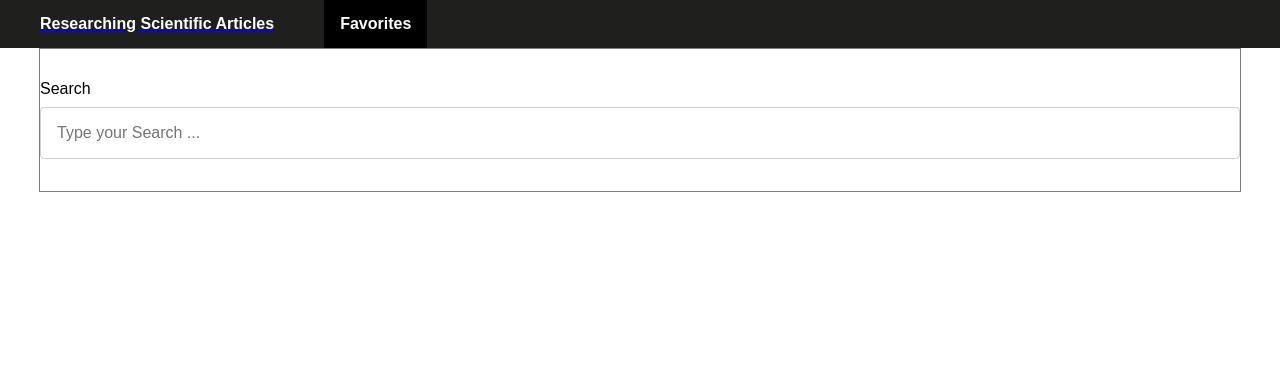
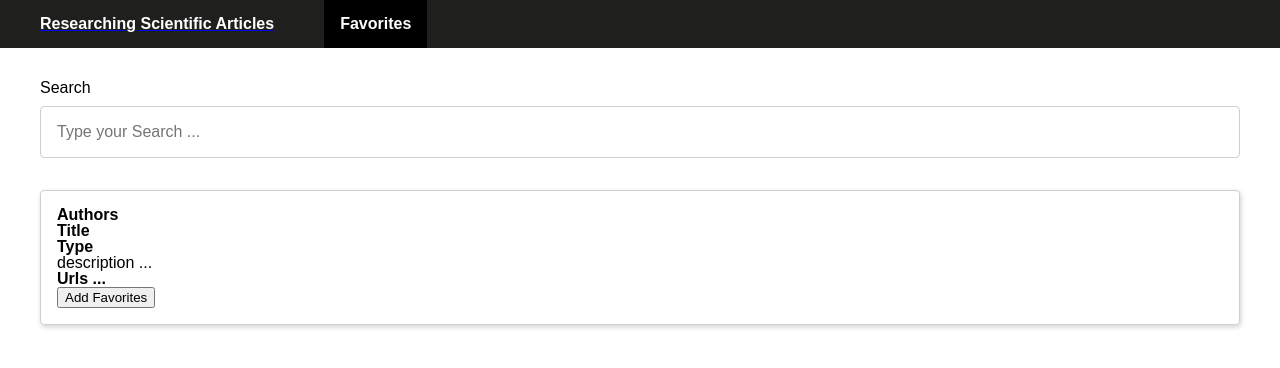
Before and after one commit to luanribeiros/search-scientific-articles, a React app: page / in a window 1280 px wide. Shown: the top 368 px of the page. Built offline with nearby package versions, Linux system fonts and the light colour scheme.

Commit message:
Creating article box component
Creating articles component and importing to the home page

```diff
--- a/src/app.jsx
+++ b/src/app.jsx
@@ -2,11 +2,13 @@ import React from 'react';
 
 import Layout from './components/Layout';
 import SearchArticle from './components/SearchArticle';
+import ArticleBox from './components/ArticleBox';
 
 const App = () => {
   return (
     <Layout>
       <SearchArticle />
+      <ArticleBox />
     </Layout>
   );
 };
--- /dev/null
+++ b/src/components/ArticleBox/index.jsx
@@ -0,0 +1,17 @@
+import React from 'react';
+import * as S from './styles';
+
+const ArticleBox = () => {
+  return (
+    <S.ContainerArticleBox>
+      <S.Authors> Authors </S.Authors>
+      <S.Title> Title </S.Title>
+      <S.Type> Type </S.Type>
+      <S.Description> description ... </S.Description>
+      <S.Urls> Urls ... </S.Urls>
+      <S.Button>Add Favorites</S.Button>
+    </S.ContainerArticleBox>
+  );
+};
+
+export default ArticleBox;
--- /dev/null
+++ b/src/components/ArticleBox/styles.js
@@ -0,0 +1,14 @@
+import styled from 'styled-components';
+
+export const ContainerArticleBox = styled.section`
+  border-radius: 4px;
+  border: 1px solid #cfcfcf;
+  padding: 1rem;
+  box-shadow: 1px 2px 5px #d1d1d1;
+`;
+export const Authors = styled.h1``;
+export const Title = styled.h2``;
+export const Type = styled.h3``;
+export const Urls = styled.h4``;
+export const Description = styled.p``;
+export const Button = styled.button``;
--- a/src/components/Layout/styles.js
+++ b/src/components/Layout/styles.js
@@ -37,5 +37,4 @@ export const Content = styled.section`
   max-width: 1200px;
   height: 100%;
   margin: 0 auto;
-  border: 1px solid grey;
 `;
```
